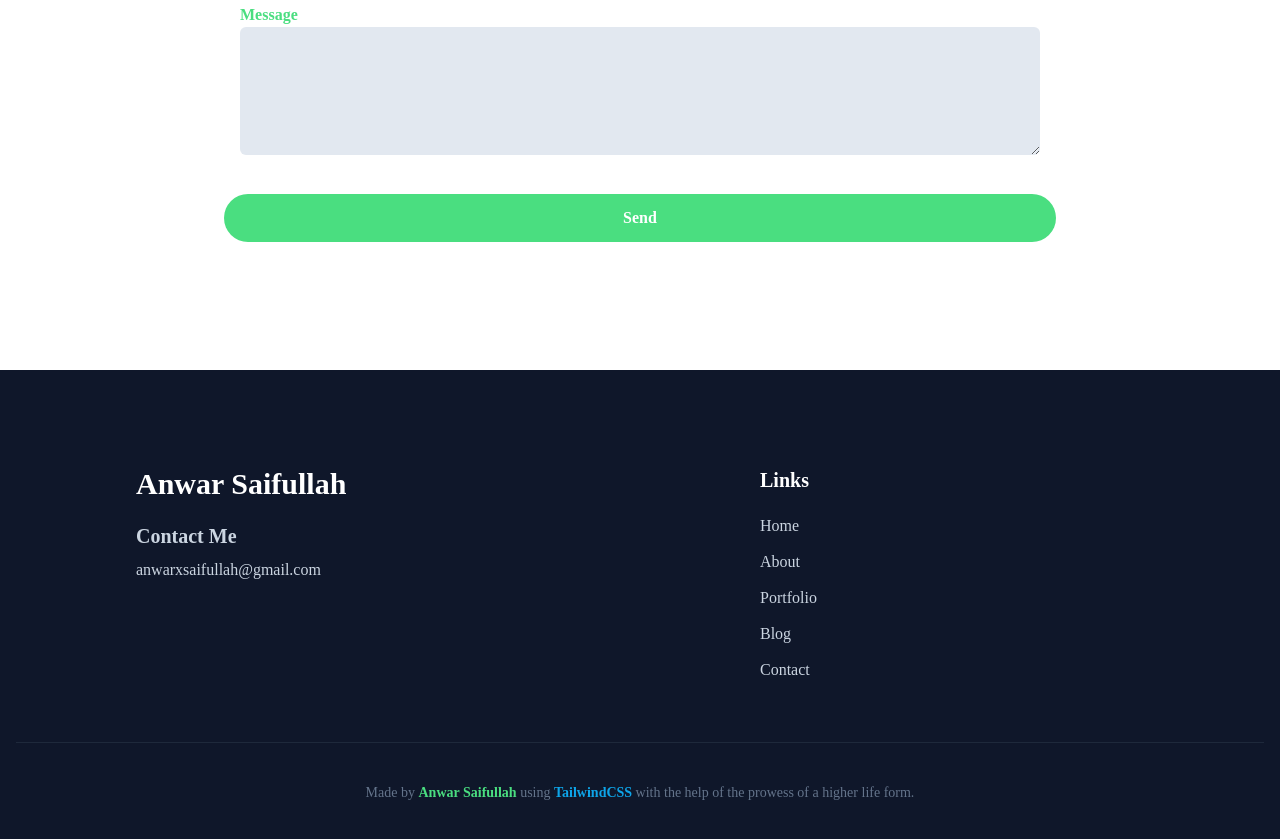
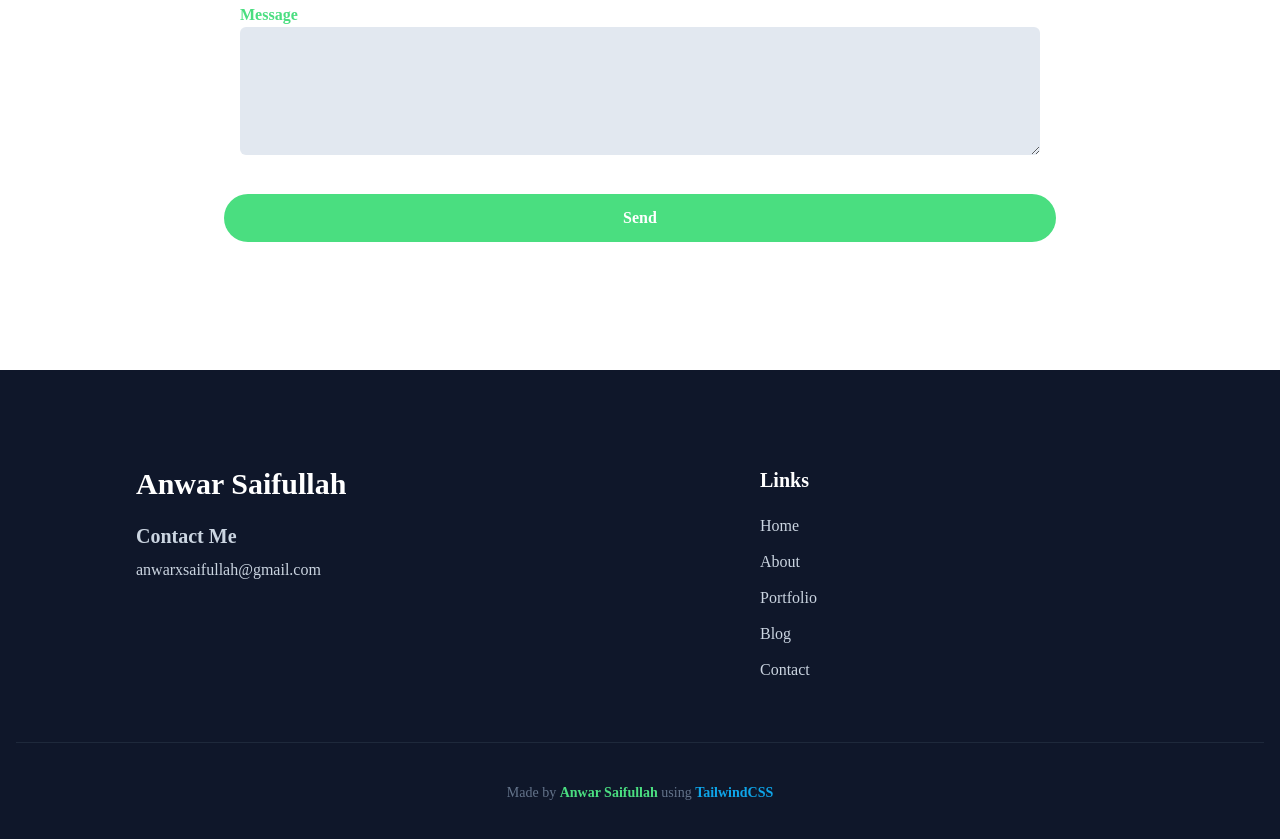
Before and after one commit to anwarxsaifullah/anwarxsaifullah.github.io, a website: page index.html in a window 1280 px wide. Shown: the part 2761-3600 px from the top of the page. Drawn offline with Linux system fonts and the light colour scheme.

Commit message:
Fix footer

```diff
--- a/index.html
+++ b/index.html
@@ -216,9 +216,9 @@ porro quae perspiciatis hic ut aliquam.</p> -->
         </div>
       </div>
       <div class="w-full border-t border-slate-800 pt-10">
-        <p class="text-center text-sm font-medium text-slate-500">Made by <a href="https://twitter.com/saifsteric"
+        <p class="text-center text-sm font-medium text-slate-500">Made by <a href="https://github.com/anwsaif"
             class="font-bold text-primary" target="_blank"> Anwar Saifullah </a>using <a href="https://tailwindcss.com/"
-            target="_blank" class="font-bold text-sky-500">TailwindCSS</a> with the help of the prowess of a higher life form.</p>
+            target="_blank" class="font-bold text-sky-500">TailwindCSS</a> </p>
       </div>
     </div>
   </footer>
```
Also changed, not shown: dist/output.css.
